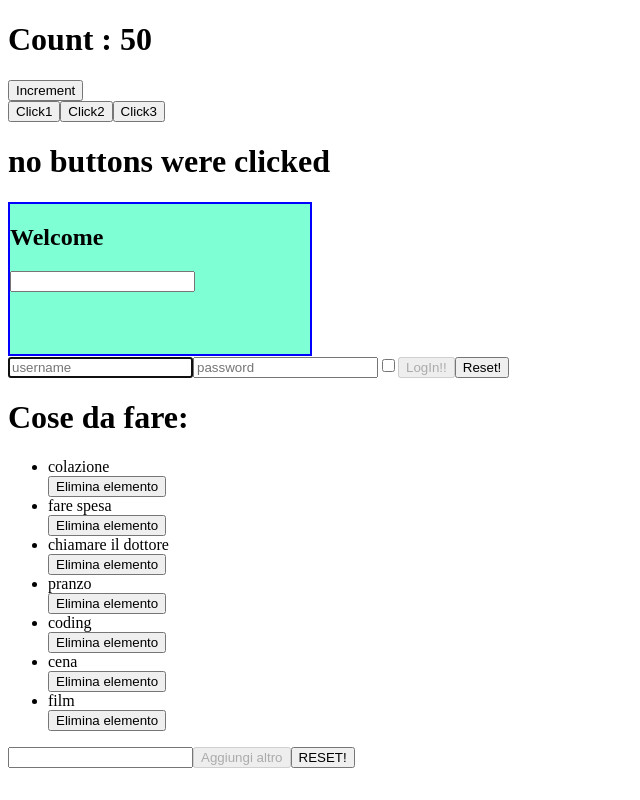
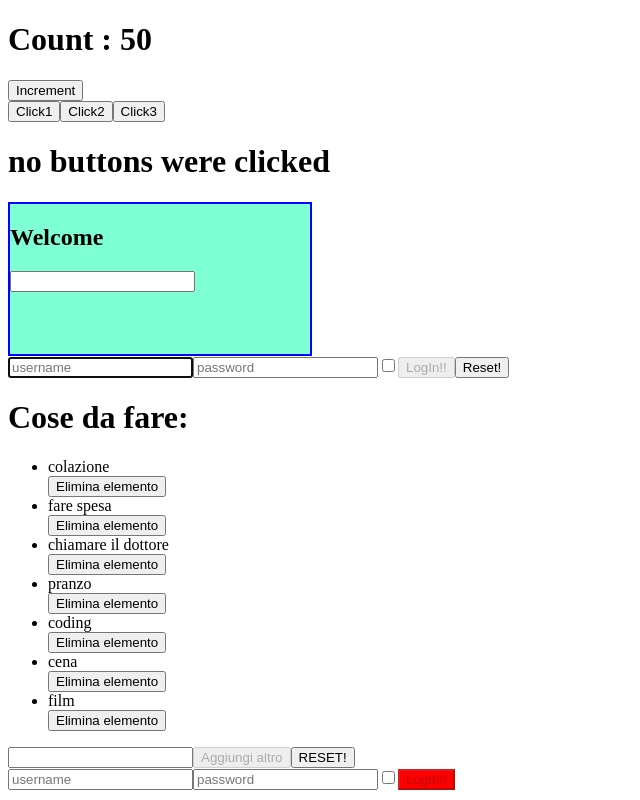
Before and after one commit to JennyPersichini/react-exercises, a React (Create React App) app in the folder react-exercises/: page / in a window 1280 px wide. Shown: the whole page, without its empty margins (0-640 px from the left). Built offline with nearby package versions, Linux system fonts and the light colour scheme.

Commit message:
Complete styling-components 03

```diff
--- a/react-exercises/src/App.js
+++ b/react-exercises/src/App.js
@@ -2,6 +2,7 @@ import React from 'react'
 import ClickCounter from './ClickCounter'
 import ClickTracker from './ClickTracker'
 import InteractiveWelcome from './InteractiveWelcome'
+import Login from './Login'
 import TodoList from './ToDoList'
 import UncontrolledLogin from './UncontrolledLogin'
 
@@ -14,6 +15,7 @@ export default class App extends React.Component {
             <InteractiveWelcome />
             <UncontrolledLogin />
             <TodoList />
+            <Login />
             </div>
         )
     }
--- a/react-exercises/src/Login.js
+++ b/react-exercises/src/Login.js
@@ -25,14 +25,6 @@ export default class Login extends React.Component {
         this.props.onLogin(this.state)
     }
 
-    resetAll = () => {
-        this.setState({
-            username: "",
-        password: "",
-        remember: false
-        })
-    }
-
     render() {
         return (
             <div>
@@ -40,8 +32,7 @@ export default class Login extends React.Component {
                 <input name='password' placeholder='password' type='password' value={this.state.password} onChange={this.handlePasswordInputChange}/>
                 <input name='remember' type='checkbox' checked={this.state.remember} onChange={this.handleRememberInputChange}/>
 
-                <button data-testid="login" disabled = {!this.state.username || !this.state.password} onClick={this.loginButtonClick}>LogIn!!</button>
-                <button onClick={this.resetAll}>Reset!</button>
+                <button data-testid="login" disabled = {!this.state.username || !this.state.password} onClick={this.loginButtonClick} style={{backgroundColor: this.state.password.length < 8 ? 'red' : 'green'}}>LogIn!!</button>
             </div>
         )
     }
```
